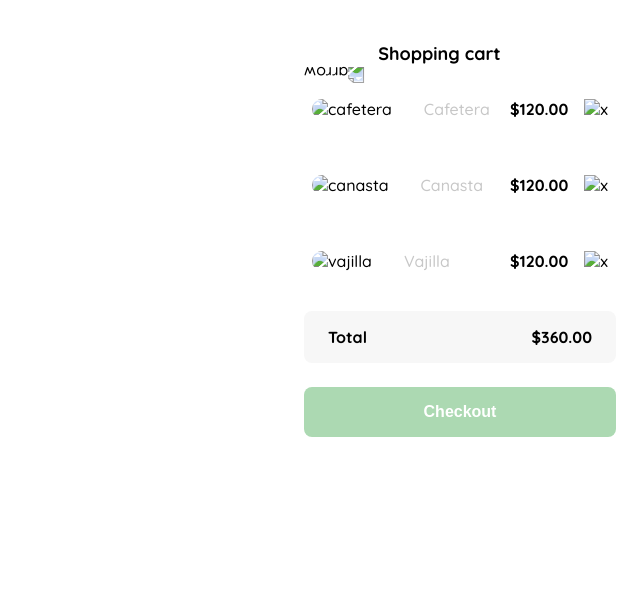
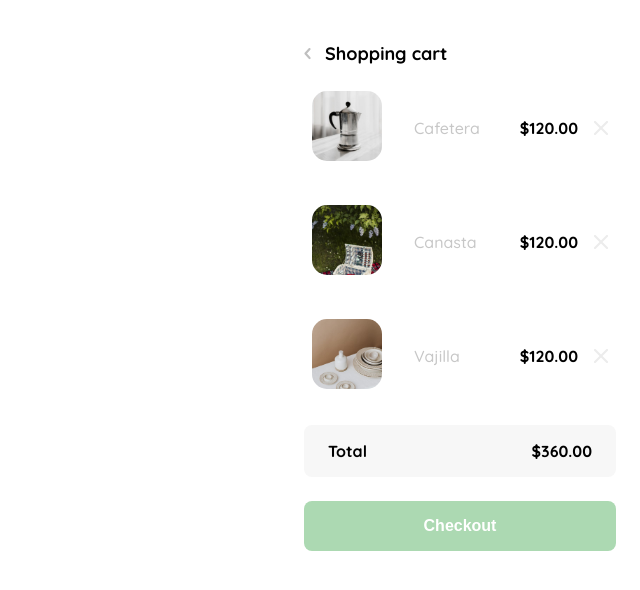
Before and after one commit to kiki-moranda/Proyect-Online-Store, a plain HTML site: page Maquetación Tienda/Pag_inicio/HTML_code/shopping-cart.html in a window 1280 px wide. Shown: the whole page, without its empty margins (640-1280 px from the left). Drawn offline with Linux system fonts and the light colour scheme.

Commit message:
actualizando la dirección de las imagenes

```diff
--- a/Maquetación Tienda/Pag_inicio/HTML_code/shopping-cart.html
+++ b/Maquetación Tienda/Pag_inicio/HTML_code/shopping-cart.html
@@ -123,41 +123,41 @@
 <body>
     <aside class="product-detail">
         <div class="title-container">
-            <img src="./logos/flechita.svg" alt="arrow">
+            <img src="/Proyect-Online-Store/Maquetación Tienda/Pag_inicio/logos/flechita.svg" alt="arrow">
             <p class="title">Shopping cart</p>
         </div>
 
         <div class="my-order-content">
             <div class="shopping-cart">
                 <figure>
-                    <img src="./img_products/cafetera.jpeg"
+                    <img src="/Proyect-Online-Store/Maquetación Tienda/Pag_inicio/img_products/cafetera.jpeg"
                         alt="cafetera">
                 </figure>
                 <p>Cafetera</p>
                 <p>$120.00</p>
-                <img src="./logos/icon_close.png"
+                <img src="/Proyect-Online-Store/Maquetación Tienda/Pag_inicio/logos/icon_close.png"
                     alt="x">
             </div>
 
             <div class="shopping-cart">
                 <figure>
-                    <img src="/fronted_dev_1/Pag_inicio/img_products/canasta.jpeg"
+                    <img src="/Proyect-Online-Store/Maquetación Tienda/Pag_inicio/img_products/canasta.jpeg"
                     alt="canasta">
                 </figure>
                 <p>Canasta</p>
                 <p>$120.00</p>
-                <img src="./logos/icon_close.png"
+                <img src="/Proyect-Online-Store/Maquetación Tienda/Pag_inicio/logos/icon_close.png"
                     alt="x">
             </div>
 
             <div class="shopping-cart">
                 <figure>
-                    <img src="/fronted_dev_1/Pag_inicio/img_products/vajilla.jpeg"
+                    <img src="/Proyect-Online-Store/Maquetación Tienda/Pag_inicio/img_products/vajilla.jpeg"
                     alt="vajilla">
                 </figure>
                 <p>Vajilla</p>
                 <p>$120.00</p>
-                <img src="./logos/icon_close.png"
+                <img src="/Proyect-Online-Store/Maquetación Tienda/Pag_inicio/logos/icon_close.png"
                     alt="x">
             </div>
 
```
